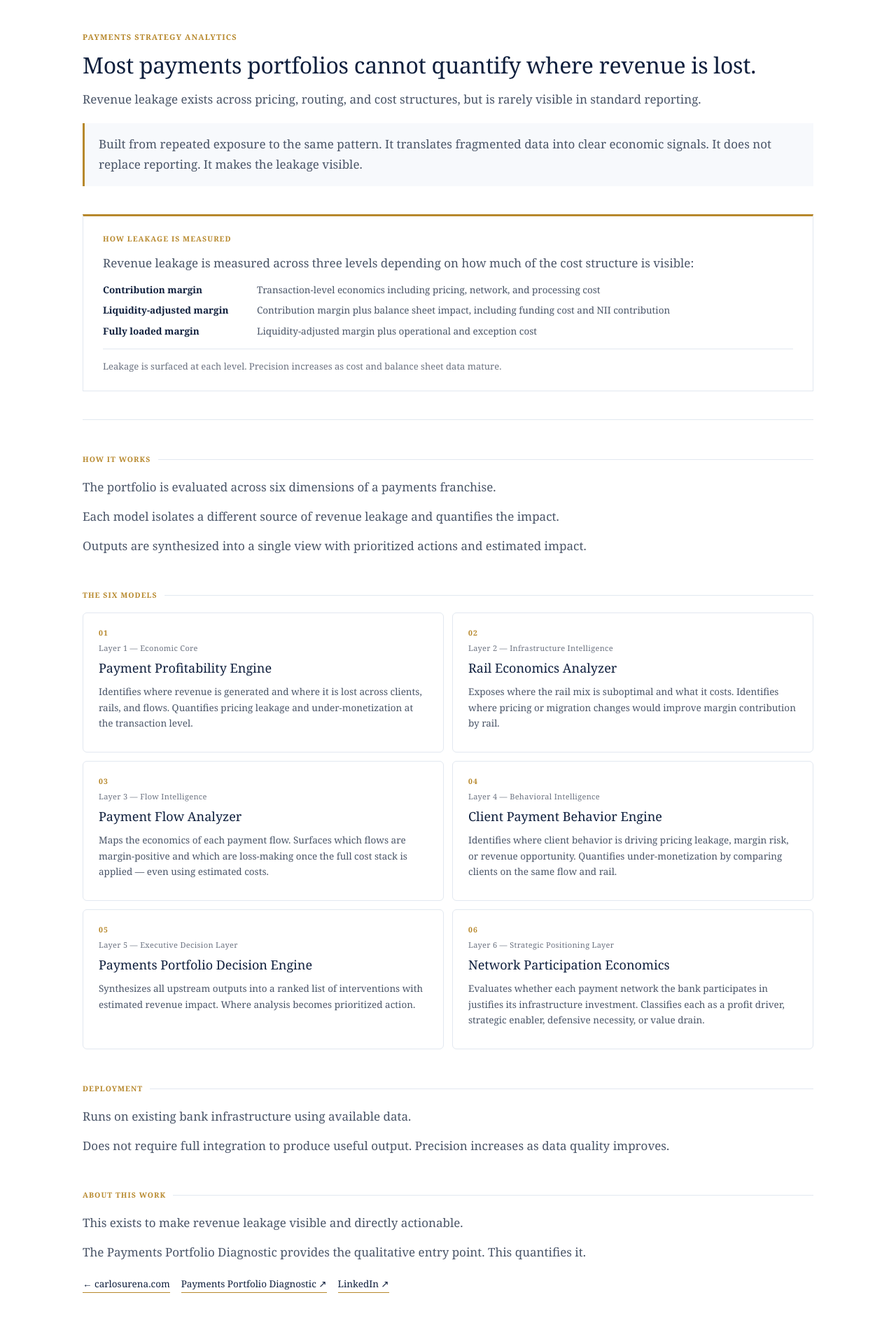
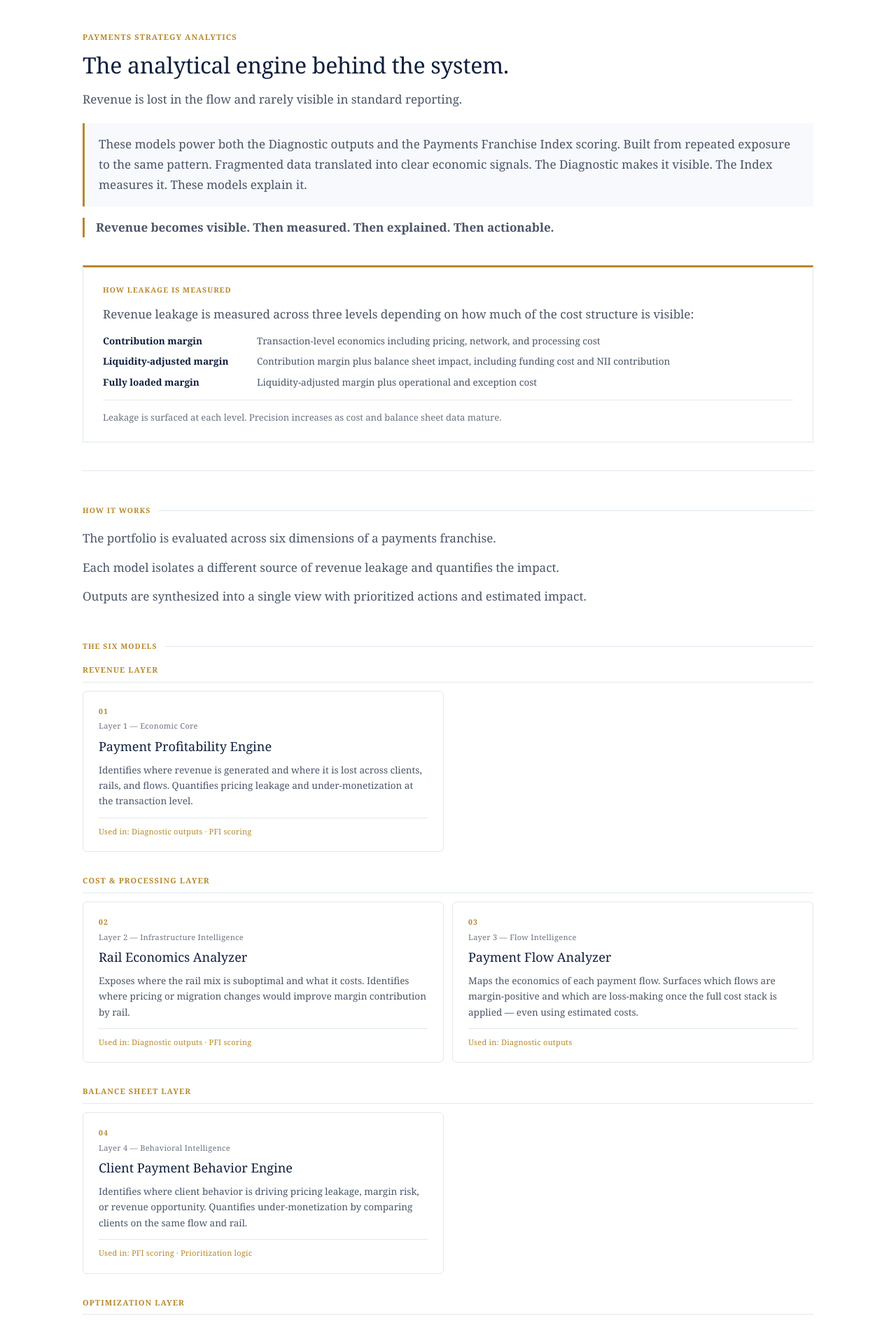
Before and after one commit to curena1206/ai-payments-portfolio, a React (Vite) app: page / in a window 1280 px wide. Shown: the part 60-1950 px from the top of the page at 70% size. Built offline with nearby package versions, Linux system fonts and the light colour scheme.

Commit message:
Update FrameworkIndex.jsx

```diff
--- a/src/pages/FrameworkIndex.jsx
+++ b/src/pages/FrameworkIndex.jsx
@@ -323,45 +323,57 @@ const css = `
 const MODELS = [
   {
     num: '01',
+    group: 'Revenue Layer',
     layer: 'Layer 1 — Economic Core',
     name: 'Payment Profitability Engine',
     route: '/models/01-profitability',
     desc: 'Identifies where revenue is generated and where it is lost across clients, rails, and flows. Quantifies pricing leakage and under-monetization at the transaction level.',
+    usedIn: 'Diagnostic outputs · PFI scoring',
   },
   {
     num: '02',
+    group: 'Cost & Processing Layer',
     layer: 'Layer 2 — Infrastructure Intelligence',
     name: 'Rail Economics Analyzer',
     route: '/models/02-rail-optimizer',
     desc: 'Exposes where the rail mix is suboptimal and what it costs. Identifies where pricing or migration changes would improve margin contribution by rail.',
+    usedIn: 'Diagnostic outputs · PFI scoring',
   },
   {
     num: '03',
+    group: 'Cost & Processing Layer',
     layer: 'Layer 3 — Flow Intelligence',
     name: 'Payment Flow Analyzer',
     route: '/models/03-corridor-analyzer',
     desc: 'Maps the economics of each payment flow. Surfaces which flows are margin-positive and which are loss-making once the full cost stack is applied — even using estimated costs.',
+    usedIn: 'Diagnostic outputs',
   },
   {
     num: '04',
+    group: 'Balance Sheet Layer',
     layer: 'Layer 4 — Behavioral Intelligence',
     name: 'Client Payment Behavior Engine',
     route: '/models/04-client-behavior',
     desc: 'Identifies where client behavior is driving pricing leakage, margin risk, or revenue opportunity. Quantifies under-monetization by comparing clients on the same flow and rail.',
+    usedIn: 'PFI scoring · Prioritization logic',
   },
   {
     num: '05',
+    group: 'Optimization Layer',
     layer: 'Layer 5 — Executive Decision Layer',
     name: 'Payments Portfolio Decision Engine',
     route: '/models/05-portfolio-scorecard',
     desc: 'Synthesizes all upstream outputs into a ranked list of interventions with estimated revenue impact. Where analysis becomes prioritized action.',
+    usedIn: 'Prioritization logic · 90-day roadmap',
   },
   {
     num: '06',
+    group: 'Optimization Layer',
     layer: 'Layer 6 — Strategic Positioning Layer',
     name: 'Network Participation Economics',
     route: '/models/06-money-movement',
     desc: 'Evaluates whether each payment network the bank participates in justifies its infrastructure investment. Classifies each as a profit driver, strategic enabler, defensive necessity, or value drain.',
+    usedIn: 'Diagnostic outputs · Prioritization logic',
   },
 ]
 
@@ -385,11 +397,12 @@ export default function FrameworkIndex() {
 
         <div className="fi-hero">
           <div className="fi-eyebrow">Payments Strategy Analytics</div>
-          <h1 className="fi-h1">Most payments portfolios cannot quantify where revenue is lost.</h1>
-          <p className="fi-hero-sub">Revenue leakage exists across pricing, routing, and cost structures, but is rarely visible in standard reporting.</p>
+          <h1 className="fi-h1">The analytical engine behind the system.</h1>
+          <p className="fi-hero-sub">Revenue is lost in the flow and rarely visible in standard reporting.</p>
           <div className="fi-system-statement">
-            Built from repeated exposure to the same pattern. It translates fragmented data into clear economic signals. It does not replace reporting. It makes the leakage visible.
+            These models power both the Diagnostic outputs and the Payments Franchise Index scoring. Built from repeated exposure to the same pattern. Fragmented data translated into clear economic signals. The Diagnostic makes it visible. The Index measures it. These models explain it.
           </div>
+          <p className="fi-hero-sub" style={{borderLeft:'3px solid #b7882c',paddingLeft:'16px',marginTop:'16px',fontStyle:'normal'}}><strong>Revenue becomes visible. Then measured. Then explained. Then actionable.</strong></p>
 
           <div className="fi-margin-callout">
             <div className="fi-margin-callout-label">How leakage is measured</div>
@@ -419,16 +432,22 @@ export default function FrameworkIndex() {
 
         <div className="fi-section-block">
           <div className="fi-section-label">The Six Models</div>
+          {['Revenue Layer', 'Cost & Processing Layer', 'Balance Sheet Layer', 'Optimization Layer'].map(group => (
+            <div key={group} style={{marginBottom: '32px'}}>
+              <div style={{fontFamily:'Georgia,serif',fontSize:'11px',fontWeight:'bold',letterSpacing:'0.1em',textTransform:'uppercase',color:'#b7882c',marginBottom:'12px',paddingBottom:'8px',borderBottom:'1px solid #e2e8f0'}}>{group}</div>
               <div className="fi-grid">
-            {MODELS.map((m,i) => (
+                {MODELS.filter(m => m.group === group).map((m,i) => (
                   <Link key={i} to={m.route} className="fi-model-card">
                     <div className="fi-model-num">{m.num}</div>
                     <div className="fi-model-layer">{m.layer}</div>
                     <div className="fi-model-name">{m.name}</div>
                     <div className="fi-model-desc">{m.desc}</div>
+                    <div style={{marginTop:'12px',paddingTop:'10px',borderTop:'1px solid #e2e8f0',fontFamily:'Georgia,serif',fontSize:'11px',color:'#b7882c',letterSpacing:'0.02em'}}>Used in: {m.usedIn}</div>
                   </Link>
                 ))}
               </div>
+            </div>
+          ))}
         </div>
 
         <div className="fi-section-block">
@@ -439,11 +458,15 @@ export default function FrameworkIndex() {
 
         <div className="fi-section-block">
           <div className="fi-section-label">About This Work</div>
-          <p className="fi-p">This exists to make revenue leakage visible and directly actionable.</p>
-          <p className="fi-p">The Payments Portfolio Diagnostic provides the qualitative entry point. This quantifies it.</p>
+          <p className="fi-p">This is the analytical engine behind the system.</p>
+          <p className="fi-p">The Diagnostic makes it visible. The Index measures it. These models explain it. The output defines what to do next.</p>
+          <div className="fi-system-statement" style={{marginTop:'20px'}}>
+            The Diagnostic makes it visible. The Index measures it. These models explain it. The output defines what to do next.
+          </div>
           <div className="fi-links">
             <a href="https://carlosurena.com">&#8592; carlosurena.com</a>
-            <a href="https://carlosurena.com/pfi.html">Payments Portfolio Diagnostic &#8599;</a>
+            <a href="https://carlosurena.com/consulting.html">Diagnostic &#8599;</a>
+            <a href="https://carlosurena.com/pfi.html">Payments Franchise Index &#8599;</a>
             <a href="https://www.linkedin.com/in/carlosurena/" target="_blank" rel="noreferrer">LinkedIn &#8599;</a>
           </div>
         </div>
```
Lines whose indentation alone changed are shown as unchanged.
